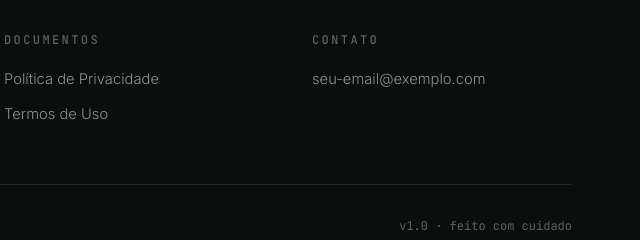
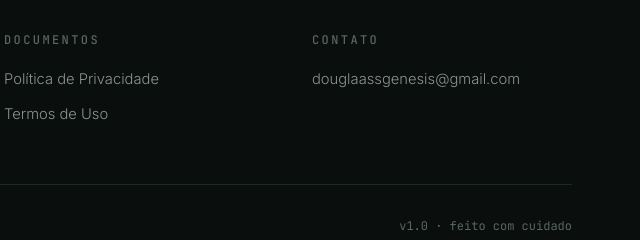
Before and after one commit to douglasb20/douglasb20.github.io, a plain HTML site: page index.html in a window 1280 px wide. Shown: the part 2830-3070 px from the top of the page, 636-1276 px from the left. Drawn offline with Linux system fonts and the light colour scheme.

Commit message:
Atualiza e-mail de contato no rodapé para douglaassgenesis@gmail.com

```diff
--- a/index.html
+++ b/index.html
@@ -833,7 +833,7 @@
                 <div class="footer-col">
                     <h6>Contato</h6>
                     <ul>
-                        <li><a href="mailto:seu-email@exemplo.com">seu-email@exemplo.com</a></li>
+                        <li><a href="mailto:douglaassgenesis@gmail.com">douglaassgenesis@gmail.com</a></li>
                     </ul>
                 </div>
             </div>
```
